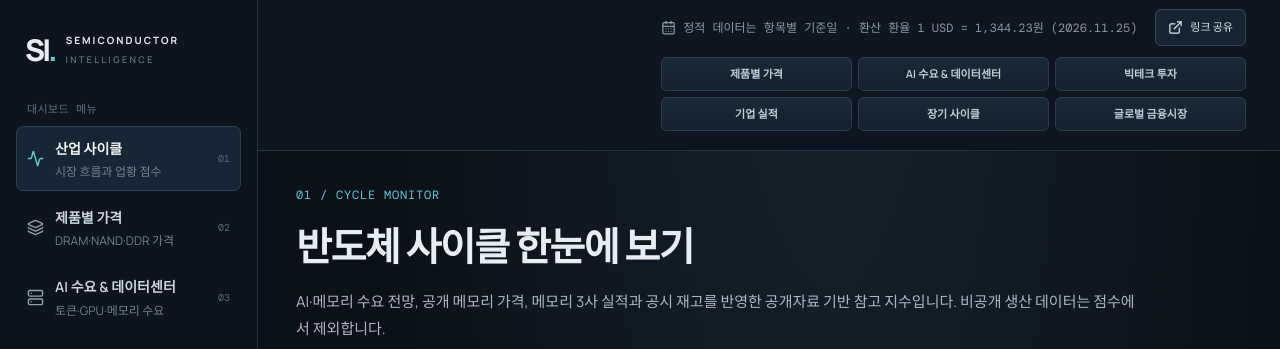
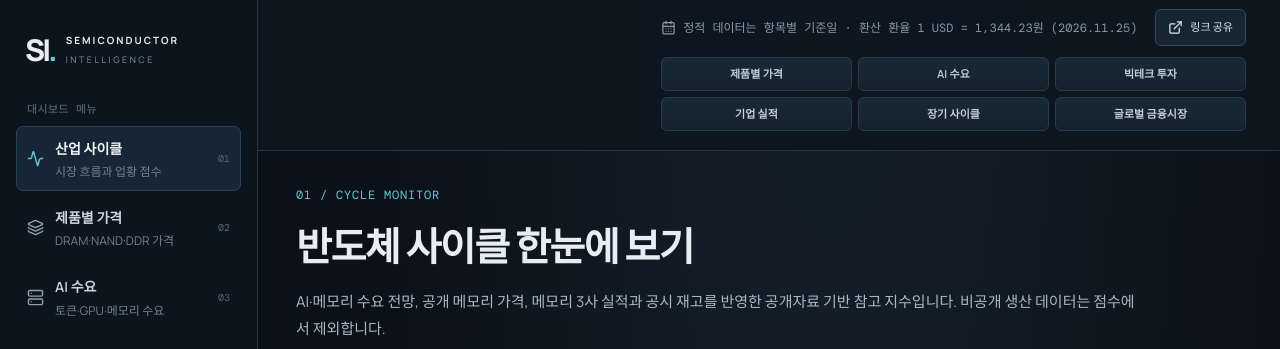
Before and after one commit to chs03220322-creator/semiconductor-intelligence, a React (Vite) app: page / in a window 1280 px wide. Shown: the top 349 px of the page. Built offline with nearby package versions, Linux system fonts and the light colour scheme.

Commit message:
Simplify AI demand sheet name consistently

```diff
--- a/src/App.tsx
+++ b/src/App.tsx
@@ -11,7 +11,7 @@ type Period = '3Y'|'4Y'|'5Y'|'6Y';
 const menu:{id:Section;no:string;label:string;sub:string;icon:any}[]=[
   {id:'overview',no:'01',label:'산업 사이클',sub:'시장 흐름과 업황 점수',icon:Activity},
   {id:'pricing',no:'02',label:'제품별 가격',sub:'DRAM·NAND·DDR 가격',icon:Layers3},
-  {id:'demand',no:'03',label:'AI 수요 & 데이터센터',sub:'토큰·GPU·메모리 수요',icon:Server},
+  {id:'demand',no:'03',label:'AI 수요',sub:'토큰·GPU·메모리 수요',icon:Server},
   {id:'capex',no:'04',label:'빅테크 투자',sub:'주요 기업 설비투자',icon:Wallet},
   {id:'companies',no:'05',label:'기업 실적',sub:'반도체 주요 기업',icon:BarChart3},
   {id:'cycles',no:'06',label:'장기 사이클',sub:'과거 흐름과 전망',icon:TrendingUp},
@@ -464,7 +464,7 @@ function Demand(){
  ];
  const aiDemandScore=Math.round(demandItems.reduce((sum,item)=>sum+item.score,0)/demandItems.length);
  return <>
- <Title eyebrow="03 / COMPUTE DEMAND" title="AI 수요 & 데이터센터" desc="AI 서버 출하, Server DRAM bit, Enterprise SSD bit 수요의 공개 전망과 서버별 메모리 탑재량을 확인합니다. 가격·CAPEX·기업 실적은 각각 전용 시트에서 다룹니다."/>
+ <Title eyebrow="03 / COMPUTE DEMAND" title="AI 수요" desc="AI 서버 출하, Server DRAM bit, Enterprise SSD bit 수요의 공개 전망과 서버별 메모리 탑재량을 확인합니다. 가격·CAPEX·기업 실적은 각각 전용 시트에서 다룹니다."/>
  <div className="stats-grid">
   <Stat label="2029년 AI 서버 DRAM wafer 수요" value="월 150만 장" sub="SUMCO 공개 전망 · 2024년 대비 약 5.6배"/>
   <Stat label="2029년 AI 서버 NAND wafer 수요" value="월 22.7만 장" sub="SUMCO 공개 전망 · 2024년 대비 약 2.5배"/>
```
